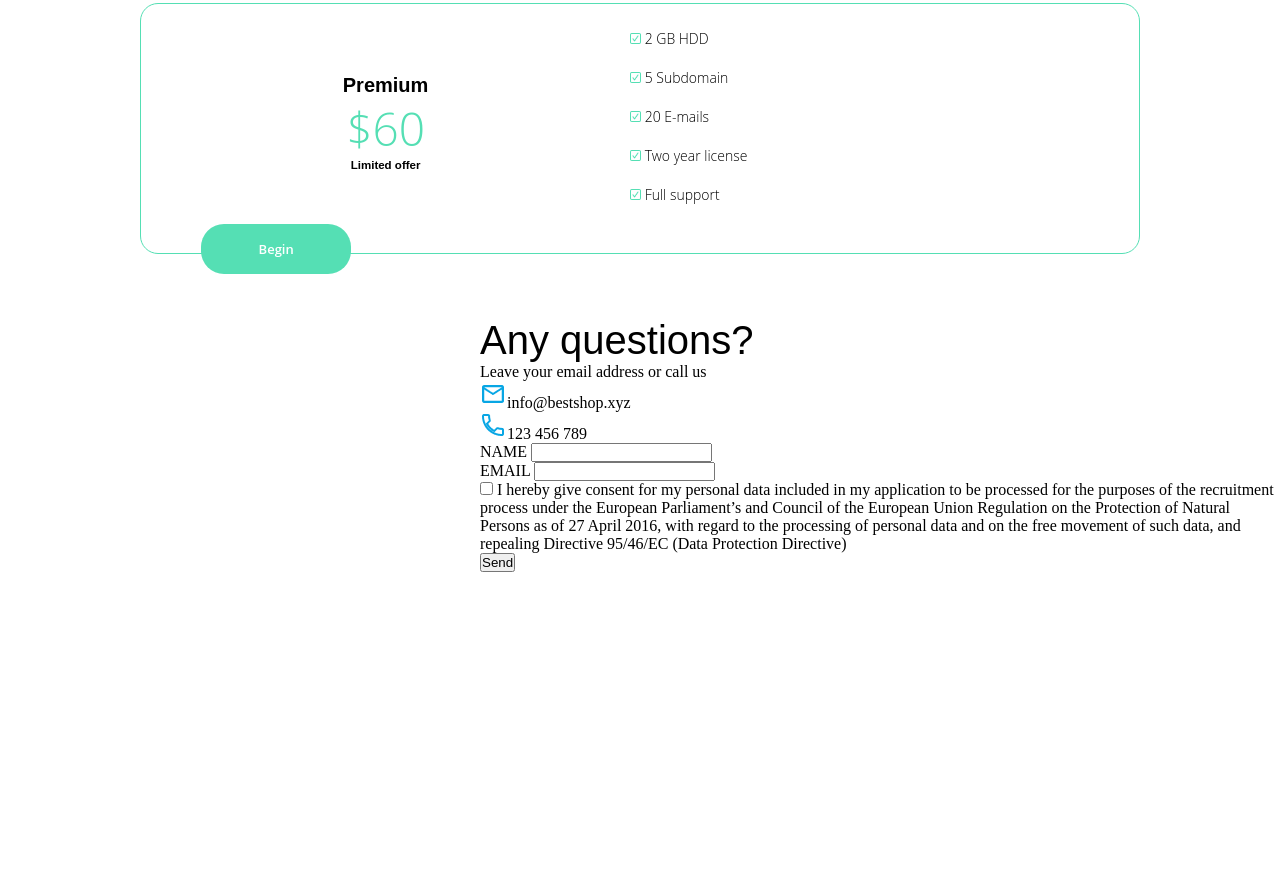
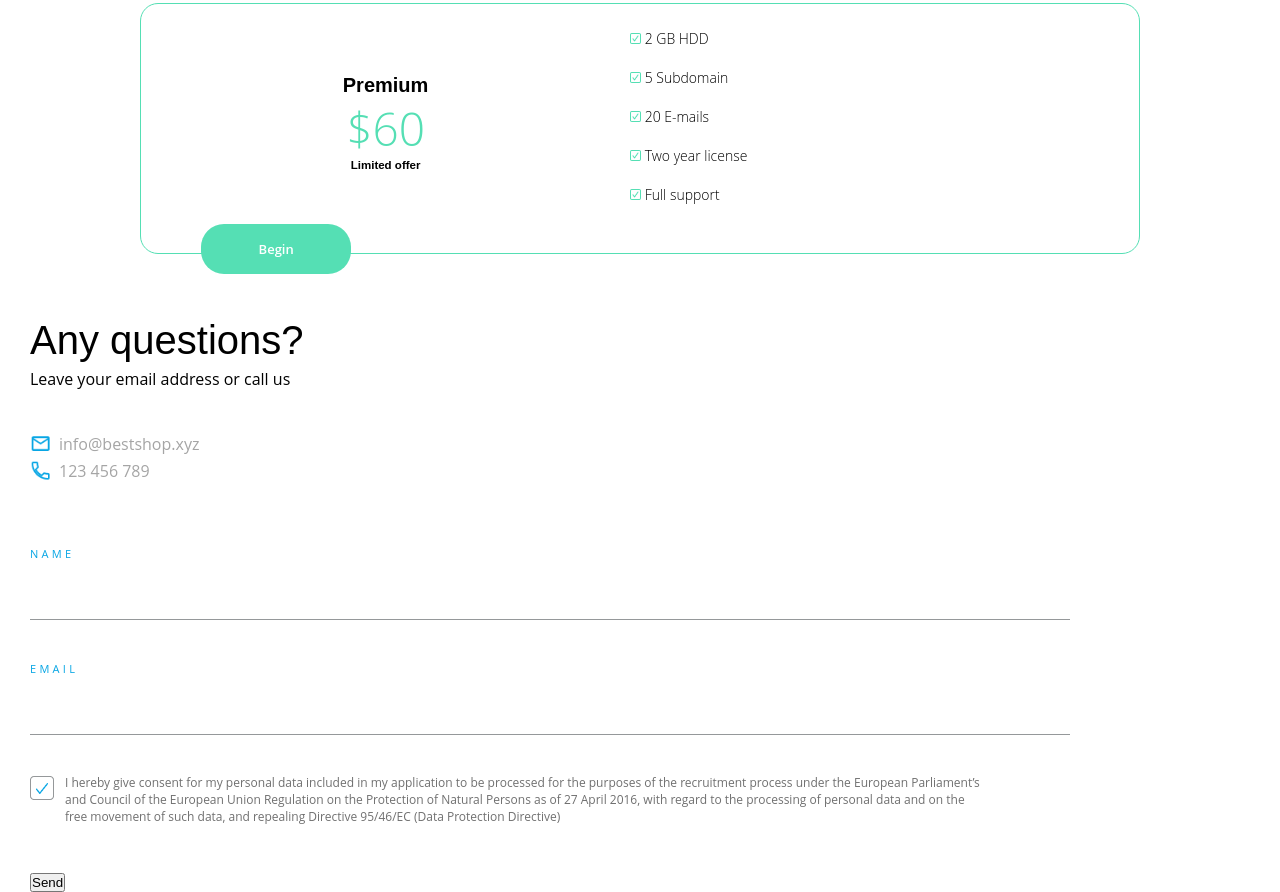
Before and after one commit to diegomompo7/Proyecto1_OxygenShop, a website: page index.html in a window 1280 px wide. Shown: the part 3050-3942 px from the top of the page. Before the commit the page ends 3622 px from the top, so only its background shows below. Drawn offline with Linux system fonts and the light colour scheme; a web font is replaced by a local one.

Commit message:
Contact oxygenshop

```diff
--- a/index.html
+++ b/index.html
@@ -274,21 +274,20 @@
         </div>
       </div>
       <form class="contact__form">
-        <label>NAME</label>
-        <input type="text" />
-        <br />
-        <label>EMAIL</label>
-        <input type="text" />
-        <br />
-        <input type="checkbox" />
-        <label>
+        <p class="contact__form--name">NAME</p>
+        <input class="contact__form--name--input" type="text" />
+        <p class="contact__form--email">EMAIL</p>
+        <input  class="contact__form--email--input"type="text" />
+        <br>
+        <img class="contact__form--checkbox" src="assets/img/checkbox.png" alt="checkbox">
+        <p class="contact__form--conditions">
           I hereby give consent for my personal data included in my application
           to be processed for the purposes of the recruitment process under the
           European Parliament’s and Council of the European Union Regulation on
           the Protection of Natural Persons as of 27 April 2016, with regard to
           the processing of personal data and on the free movement of such data,
-          and repealing Directive 95/46/EC (Data Protection Directive)</label
-        >
+          and repealing Directive 95/46/EC (Data Protection Directive)
+        </p>
         <br>
         <button>Send</button>
       </form>
--- a/styles/components/_contact.scss
+++ b/styles/components/_contact.scss
@@ -3,11 +3,59 @@
 
 .contact{
     margin-top: 4rem;
-    margin-left: 30rem;
+    margin-left: 1.875rem;
     &__questions{
         &--title{
             @include fontFamily('Raleway', 'Arial', sans-serif);
             @include fontSize(2.5rem, 400);
+            margin-bottom: 0.3125rem;
+        }
+        &--description{
+            @include fontFamily('Open Sans', 'Arial', sans-serif);
+            @include fontSize(1rem, 400);
+            margin-bottom: 2.375rem;
+        }
+        &--details{
+            @include fontFamily('Open Sans', 'Arial', sans-serif);
+            @include fontSize(1rem, 500);
+            color: $eighth-color;
+            margin-bottom: 4rem;
+            & img {
+                @include position(relative, 5px, null, null, null);
+                @include size(1.375rem, null);
+                margin-right: 0.4375rem;
+            }
+        }
+
+    }
+    &__form{
+        @include size(83.2%, null);
+
+        &--name, &--email{
+            @include fontFamily('Open Sans', 'Arial', sans-serif);
+            @include fontSize(0.6875rem, 500);
+            color: $first-color;
+            letter-spacing: 0.205rem;
+            margin-bottom:41px;
+
+        &--input{
+            @include size(100%, null);
+            margin-bottom: 2.5625rem;
+            border: none;
+            border-bottom: 1px solid $tenth-color;
         }
     }
+    &--checkbox{
+        @include size(1.5rem, null);
+    }
+    &--conditions{
+        @include fontFamily('Open Sans', 'Arial', sans-serif);
+        @include fontSize(0.75rem, 400);
+        @include size(88.7%, null);
+        @include position(relative, null, null, 1.875rem, 2.1875rem);
+        color: $eleventh-color;
+        position: relative;
+
+    }
+    }
 }
--- a/styles/components/_prices.scss
+++ b/styles/components/_prices.scss
@@ -1,76 +1,70 @@
 @import "../utilities/variables";
 @import "../utilities/functions";
 
-.prices{
+.prices {
   margin-top: 3.375rem;
-    &__title{
-        @include fontFamily('Raleway', 'Arial', sans-serif);
+  &__title {
+    @include fontFamily("Raleway", "Arial", sans-serif);
     @include fontSize(2.25rem, 400);
     text-align: center;
   }
-    &__plans{
+  &__plans {
     margin-top: 0.875rem;
 
-        &--items{
-        width: 78.1%;
-        height: 15.6875rem;
+    &--items {
+      @include size(78.1%, 15.6875rem);
+      @include margin(0, auto);
       border-radius: 1.125rem;
-        margin: 0 auto;
       overflow: visible;
       margin-bottom: 2.25rem;
-        &:hover{
-            width: 90.4%;
+      &:hover {
+        @include size(90.4%, null);
       }
 
-        &--cost{
-            width: 49%;
+      &--cost {
+        @include size(49%, null);
+        @include position(relative, 4.375rem, null, null, null);
+        @include margin(0, auto);
         float: left;
-            position: relative;
-            top: 4.375rem;
         text-align: center;
-            margin: 0 auto;
-            & h3{
-                @include fontFamily('Raleway', 'Arial', sans-serif);
+        & h3 {
+          @include fontFamily("Raleway", "Arial", sans-serif);
           @include fontSize(1.25rem, 700);
         }
         & h1 {
-                @include fontFamily('Open Sans', 'Arial', sans-serif);
+          @include fontFamily("Open Sans", "Arial", sans-serif);
           @include fontSize(2.875rem, 300);
         }
         & p {
-                @include fontFamily('Raleway', 'Arial', sans-serif);
+          @include fontFamily("Raleway", "Arial", sans-serif);
           @include fontSize(0.72rem, 700);
         }
       }
-        &--features{
-            width: 51%;
+      &--features {
+        @include size(51%, null);
         float: left;
-
 
         & ul {
           margin-top: 1.5625rem;
-
         }
 
         & li {
           padding-bottom: 1.25rem;
           list-style: none;
-                @include fontFamily('Open Sans', 'Arial', sans-serif);
+          @include fontFamily("Open Sans", "Arial", sans-serif);
           @include fontSize(0.875rem, 300);
         }
       }
 
-        & button{
-            @include fontFamily('Open Sans', 'Arial', sans-serif);
+      & button {
+        @include fontFamily("Open Sans", "Arial", sans-serif);
         @include fontSize(0.8125rem, 600);
+        @include size(9.375rem, 3.125rem);
+        @include position(relative, null, null, null, 60px);
         color: $seventh-color;
         border-radius: 23px;
-            width: 9.375rem;
-            height: 3.125rem;
         cursor: pointer;
         border-style: none;
-            position: relative;
-            left: 60px;
       }
     }
   }
@@ -78,8 +72,8 @@
 .basic {
   border: 1px solid $fifth-color;
 
-    &:hover{
-        @include shadow(5px, 10px, 27px, 0px,  rgba(235,71,110,0.29));
+  &:hover {
+    @include shadow(5px, 10px, 27px, 0px, rgba(235, 71, 110, 0.29));
   }
 
   & h1 {
@@ -92,8 +86,8 @@
 .professional {
   border: 1px solid $sixth-color;
 
-    &:hover{
-        @include shadow(5px, 10px, 27px, 0px, rgba(7,172,230,0.29));
+  &:hover {
+    @include shadow(5px, 10px, 27px, 0px, rgba(7, 172, 230, 0.29));
   }
 
   & h1 {
@@ -103,15 +97,12 @@
   & button {
     background-color: $sixth-color;
   }
-
-
-
 }
 .premium {
   border: 1px solid $fourth-color;
 
-    &:hover{
-        @include shadow(5px, 10px, 27px, 0px, rgba(85,223,180,0.29));
+  &:hover {
+    @include shadow(5px, 10px, 27px, 0px, rgba(85, 223, 180, 0.29));
   }
 
   & h1 {
--- a/styles/utilities/_variables.scss
+++ b/styles/utilities/_variables.scss
@@ -7,5 +7,7 @@ $sixth-color: #07ACE6;
 $seventh-color: #FFFFFF;
 $eighth-color: #A5A5A5;
 $ninth-color: #F7F7F7;
+$tenth-color: #95989A;
+$eleventh-color: #707070;
 $first-font: 'Raleway';
 $second-font: 'Open Sans'
```
Also changed, not shown: assets/img/checkbox.png (added), styles/style.css, 1 other file. Lines whose indentation alone changed are shown as unchanged.
